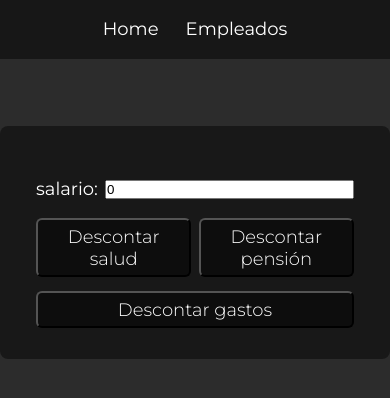
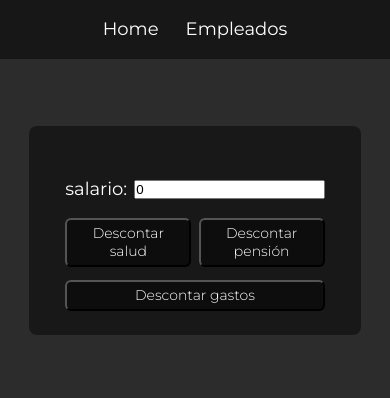
Before and after one commit to jhobahego/programa-contable, a Vue app: page /empleados/1 in a window 390 px wide. Shown: the top 398 px of the page. Built offline with nearby package versions, Linux system fonts and the light colour scheme; no server answers.

Commit message:
Style: responsive para movil

```diff
--- a/src/views/empleado/detail.css
+++ b/src/views/empleado/detail.css
@@ -46,3 +46,12 @@
 .button__last {
   margin: .2em 0 1.5em;
 }
+
+@media screen and (max-width: 425px) {
+  .detail__card {
+    width: 85%;
+  }
+  button {
+    font-size: 14px;
+  }
+}
```
